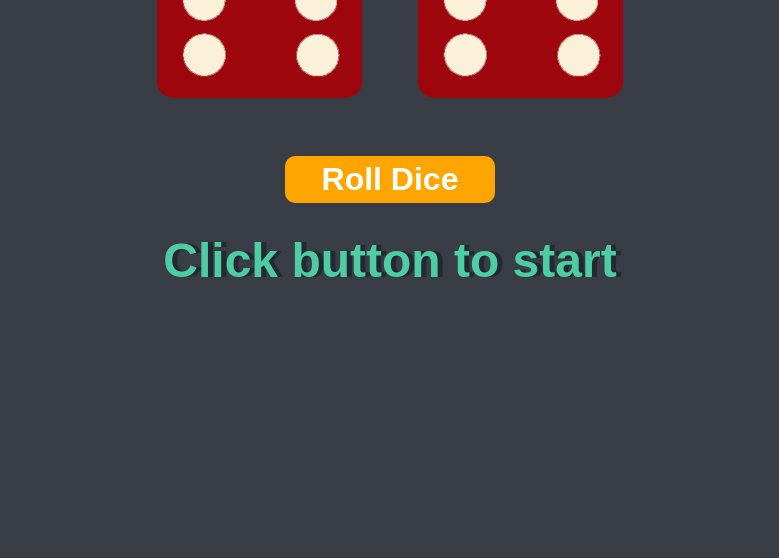
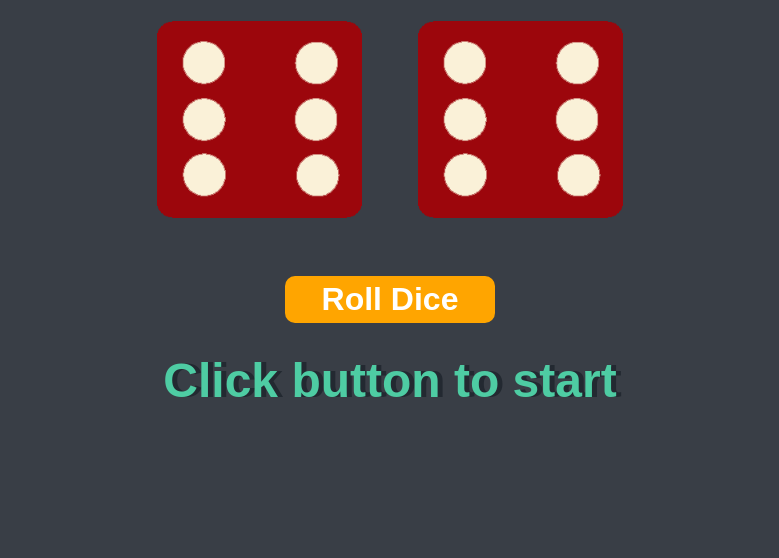
Before and after one commit to AndrewTuquib/DiceGameDemo, a plain HTML site: page index.html in a window 1280 px wide. Shown: the part 558-1116 px from the top of the page, without its empty margins (250-1029 px from the left). Before the commit the page ends 876 px from the top, so only its background shows below. Drawn offline with Linux system fonts and the light colour scheme.

Commit message:
Add files via upload

```diff
--- a/index.html
+++ b/index.html
@@ -8,6 +8,8 @@
 
   </head>
   <body>
+
+    <div class="diceBody">
 
       <div class="container">
         <h1>Welcome to Dice game!</h1>
@@ -36,6 +38,8 @@
         <p>Play Again?</p>
       </div>
 
+    </div>
+
 
 
 
--- a/styles.css
+++ b/styles.css
@@ -6,6 +6,13 @@ html {
   width: 70%;
   margin: auto;
   text-align: center;
+}
+
+.diceBody {
+  margin: 150px auto;
+  justify-content: center;
+  justify-items: center;
+  align-items: center;
 }
 
 .dice {
```
Lines whose indentation alone changed are shown as unchanged.
